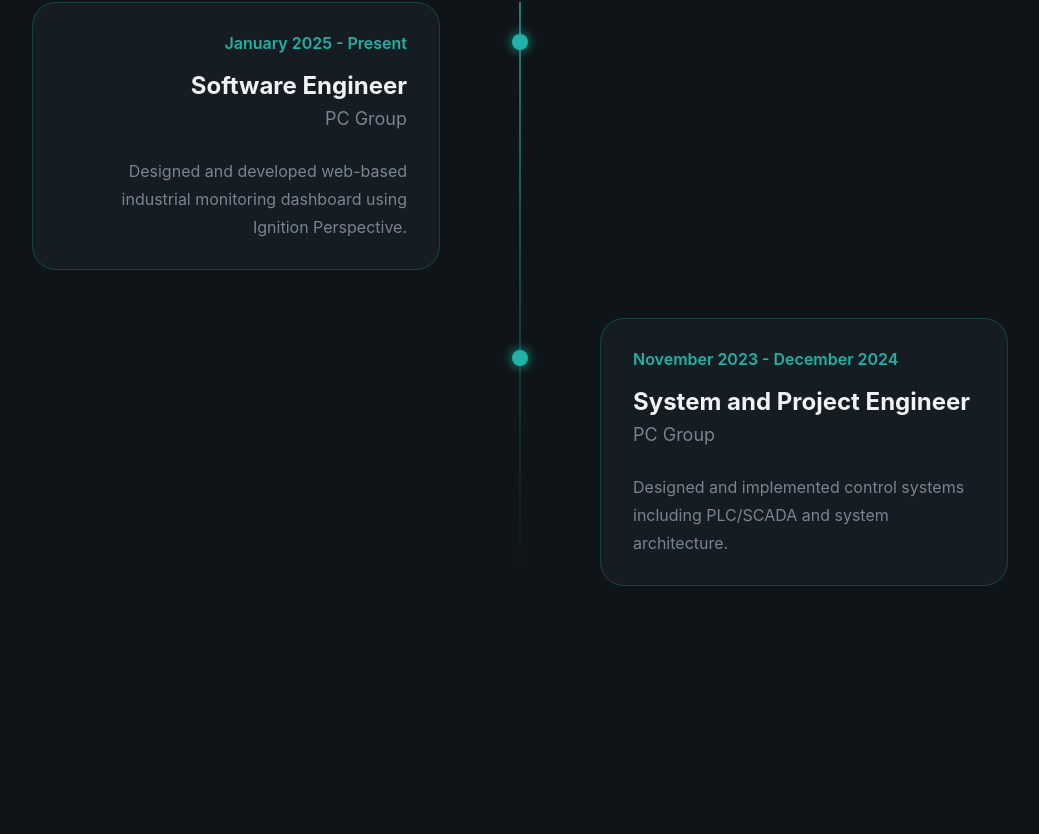
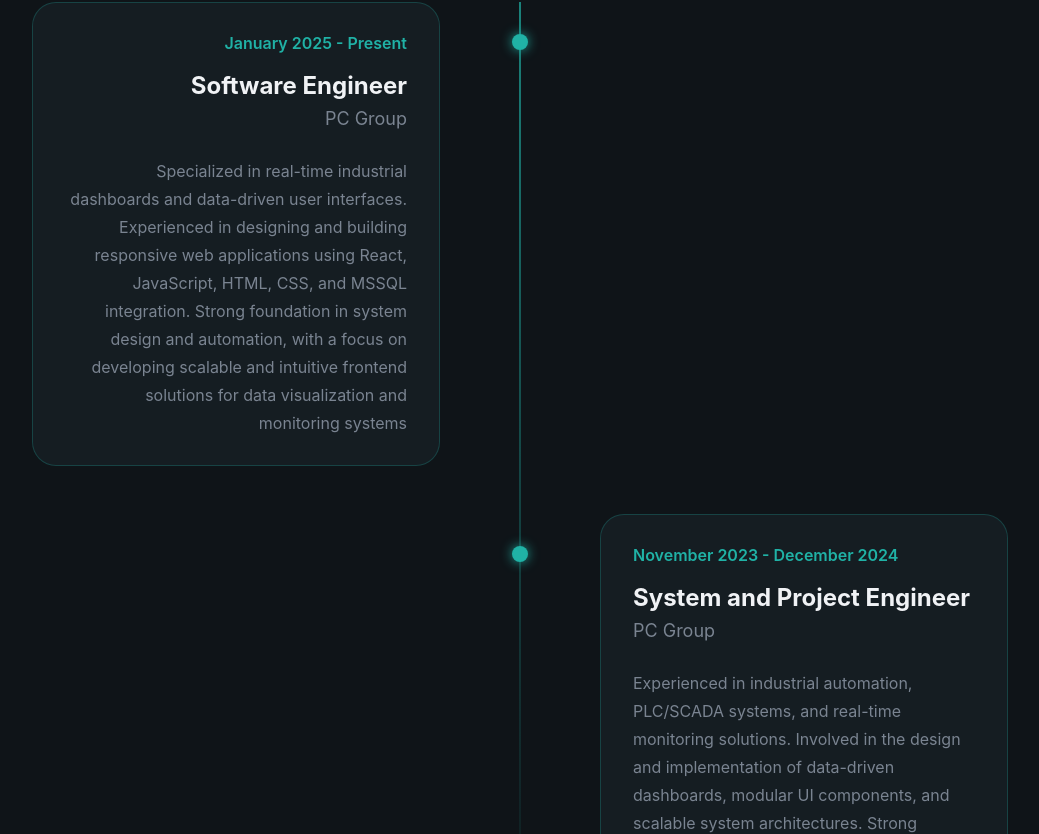
Before and after one commit to soongshinee/soongshinee-portfolio, a React (Vite) app: page / in a window 1280 px wide. Shown: the part 1026-1860 px from the top of the page, without its empty margins (120-1159 px from the left). Before the commit the page ends 1740 px from the top, so only its background shows below. Built offline with nearby package versions, Linux system fonts and the light colour scheme.

Commit message:
experience section description updated

```diff
--- a/src/sections/Experiences.jsx
+++ b/src/sections/Experiences.jsx
@@ -7,14 +7,14 @@
     role: "Software Engineer",
     company: "PC Group",
     description:
-      "Designed and developed web-based industrial monitoring dashboard using Ignition Perspective.",
+      "Specialized in real-time industrial dashboards and data-driven user interfaces. Experienced in designing and building responsive web applications using React, JavaScript, HTML, CSS, and MSSQL integration. Strong foundation in system design and automation, with a focus on developing scalable and intuitive frontend solutions for data visualization and monitoring systems",
   },
   {
     period: "November 2023 - December 2024",
     role: "System and Project Engineer",
     company: "PC Group",
     description:
-      "Designed and implemented control systems including PLC/SCADA and system architecture.",
+      "Experienced in industrial automation, PLC/SCADA systems, and real-time monitoring solutions. Involved in the design and implementation of data-driven dashboards, modular UI components, and scalable system architectures. Strong background in translating operational requirements into reliable technical solutions, with exposure to scripting, data integration, and end-to-end project delivery",
   },
 ];
 
```
